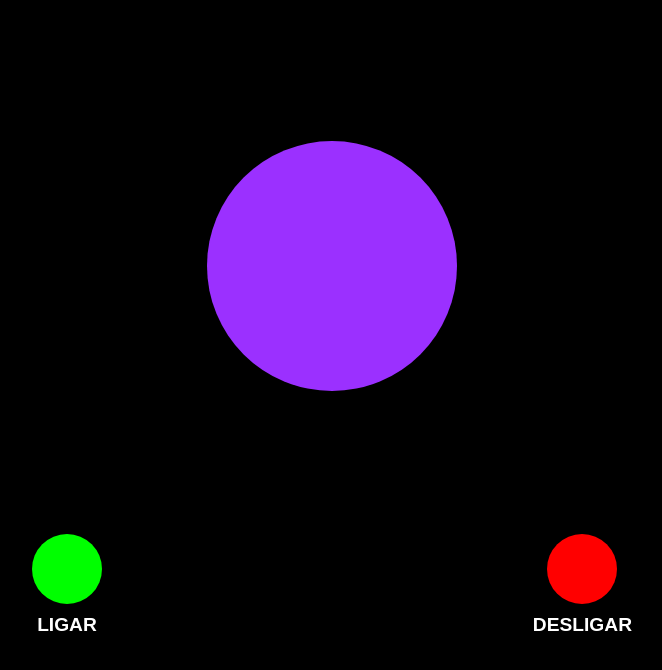
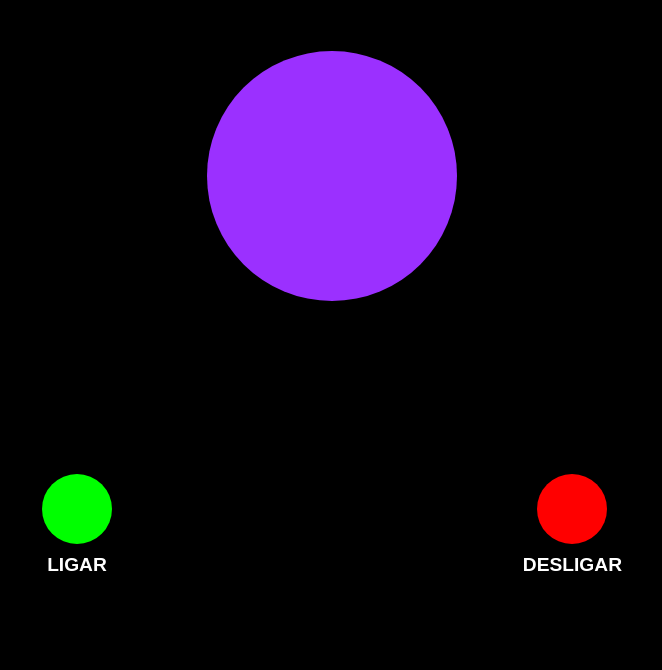
Before and after one commit to ande1000/inteligencia-artifincial-nova.IA-liga-o, a website: page public/index.html in a window 1280 px wide. Shown: the part 124-794 px from the top of the page, without its empty margins (308-970 px from the left). Drawn offline with Linux system fonts and the light colour scheme.

Commit message:
Update style.css

```diff
--- a/public/style.css
+++ b/public/style.css
@@ -12,8 +12,8 @@ body {
     flex-direction: column;
     align-items: center;
     justify-content: space-between;
-    height: 100vh;
-    padding: 40px 20px;
+    height: 100dvh; /* Melhor para celulares */
+    padding: 40px 20px 100px 20px; /* Aumenta o espaço embaixo para subir os botões */
     overflow: hidden;
 }
 
@@ -40,6 +40,8 @@ main {
     justify-content: center;
     align-items: center;
     flex-grow: 1;
+    padding-bottom: 120px; /* Empurra a bola roxa para cima */
+    width: 100%;
 }
 
 .circle {
@@ -68,6 +70,7 @@ footer {
     display: flex;
     justify-content: space-between;
     width: 100%;
+    padding: 0 10px;
 }
 
 button {
```
